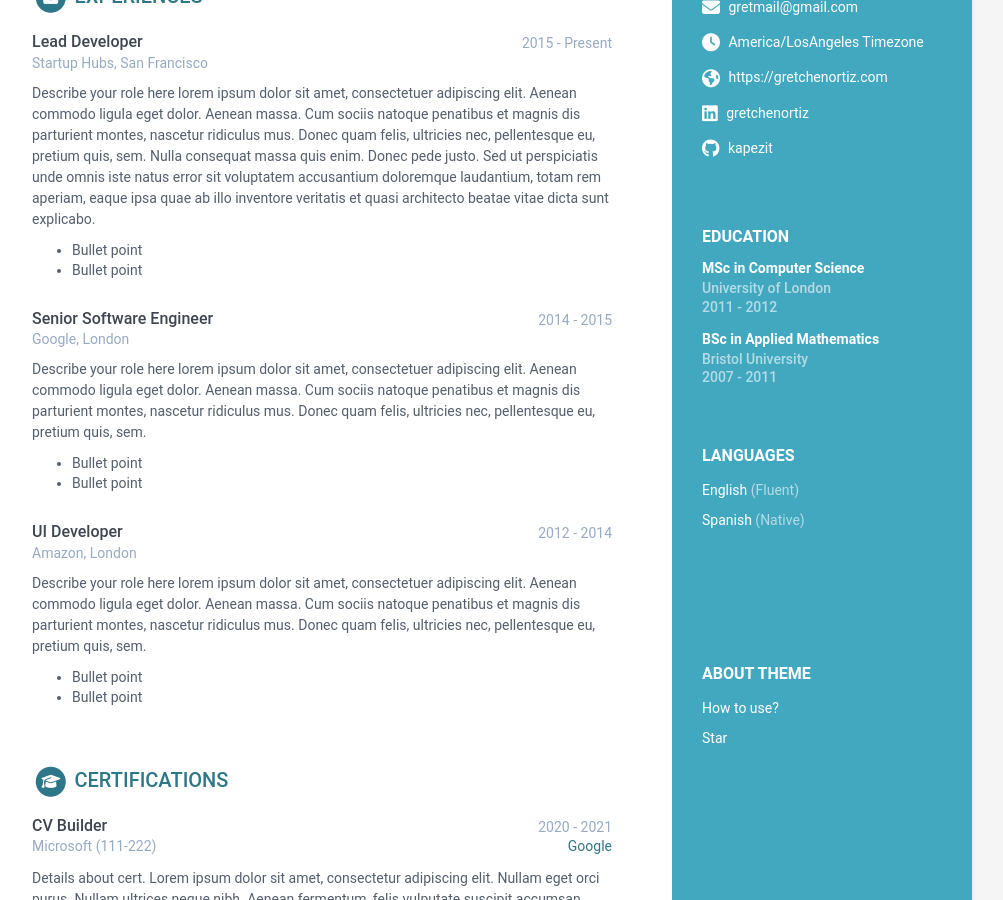
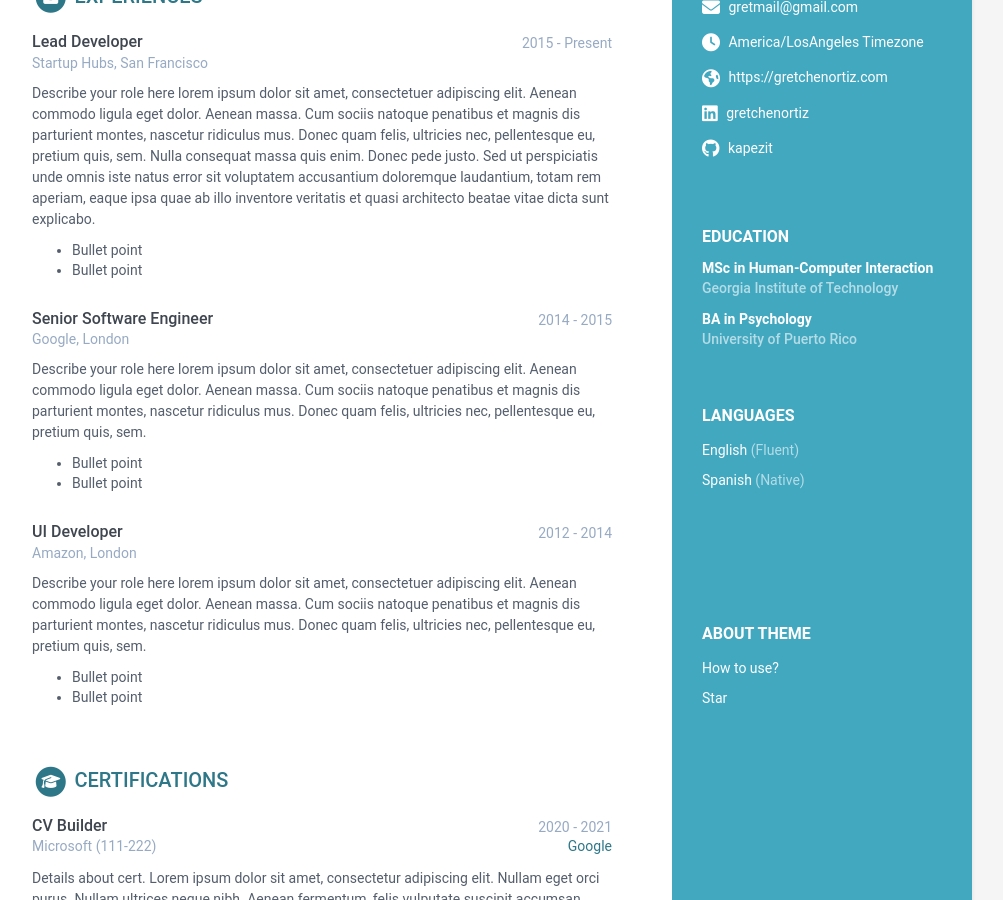
Before and after one commit to kapezit/kapezit.github.io, a Jekyll site: the page built from index.html, in a window 1280 px wide and 900 px high, scrolled down 301 px. Shown: the whole window, without its empty margins (168-1171 px from the left). Built offline with Jekyll 4.4.1, drawn with Linux system fonts in a browser that asks for light colours.

Commit message:
Update data.yml

```diff
--- a/_data/data.yml
+++ b/_data/data.yml
@@ -63,9 +63,9 @@ career-profile:
 education:
     title: Education
     info:
-      - degree: MSc in Computer Science
-        university: University of London
-        time: 2011 - 2012
+      - degree: MSc in Human-Computer Interaction
+        university: Georgia Institute of Technology
+        time:
         details: |
           Describe your study here lorem ipsum dolor sit amet, consectetuer
           adipiscing elit. Aenean commodo ligula eget dolor. Aenean massa. Cum
@@ -74,9 +74,9 @@ education:
           pretium quis, sem.
             - Bullet point
             - Bullet point
-      - degree: BSc in Applied Mathematics
-        university: Bristol University
-        time: 2007 - 2011
+      - degree: BA in Psychology
+        university: University of Puerto Rico
+        time:
         details: |
           Describe your study here lorem ipsum dolor sit amet, consectetuer
           adipiscing elit. Aenean commodo ligula eget dolor. Aenean massa. Cum
```
